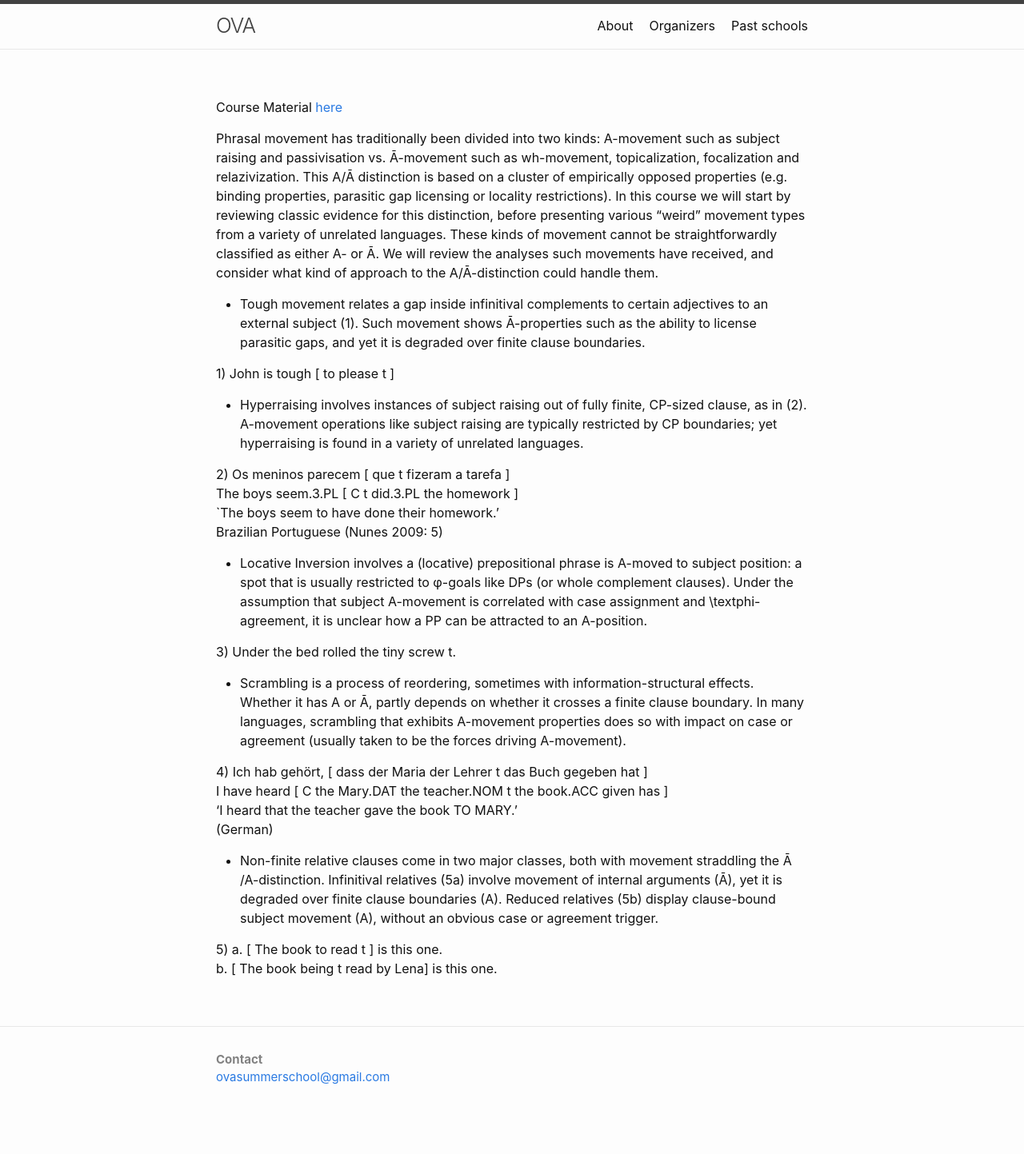
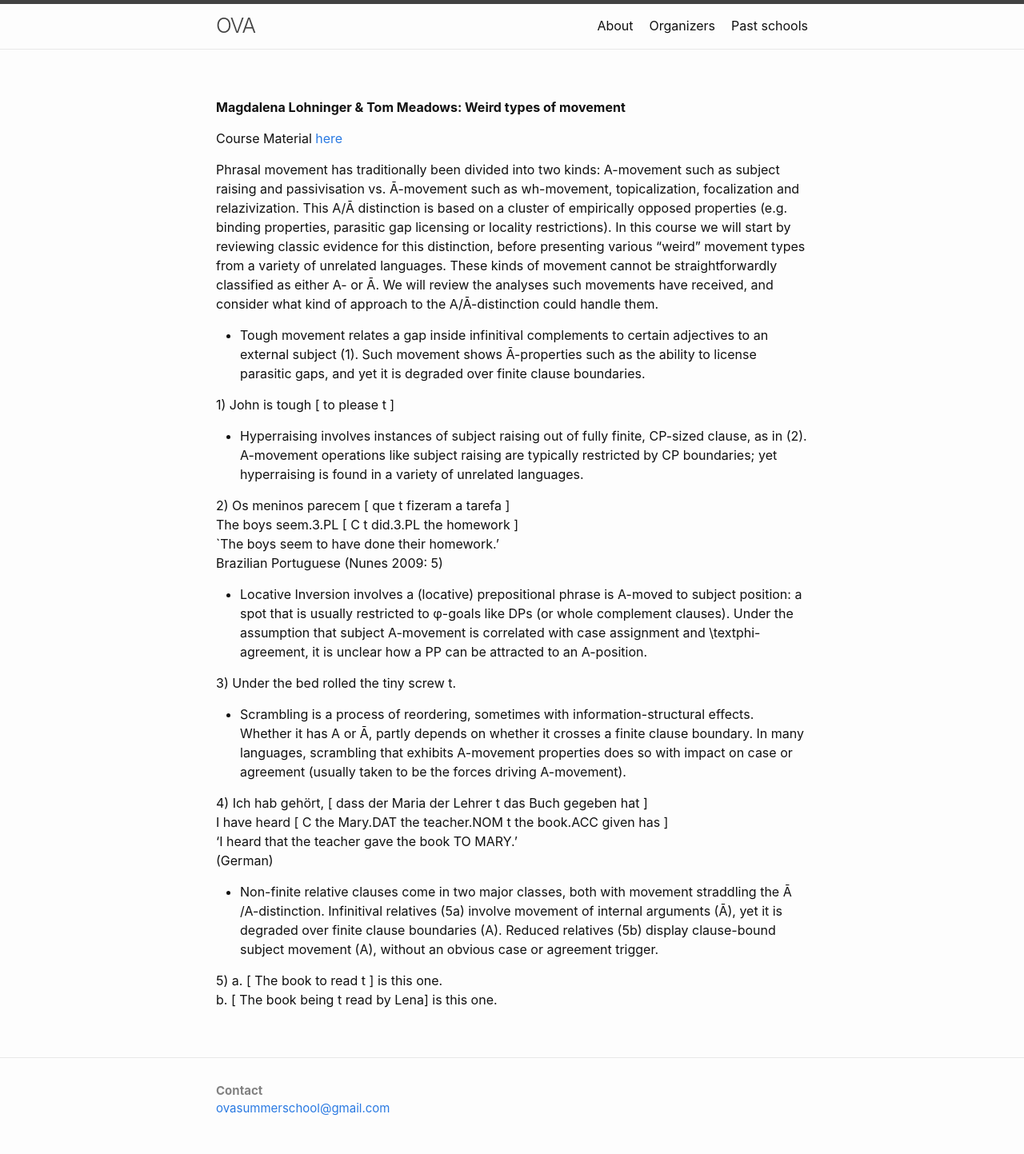
Before and after one commit to ovaschool/ovaschool.github.io, a Jekyll site: the page built from staticpages/oldprograms/zagreb2025-cs/lohningermeadows-weirdtypesofmovement.md, in a window 1280 px wide. Shown: the whole page at 80% size. Built offline with Jekyll 4.4.1, drawn with Linux system fonts in a browser that asks for light colours; our own code applies the rules of GitHub Pages for plain Markdown files; before the commit the page ends 1404 px from its top, so only the background shows below that.

Commit message:
Update lohningermeadows-weirdtypesofmovement.md

```diff
--- a/staticpages/oldprograms/zagreb2025-cs/lohningermeadows-weirdtypesofmovement.md
+++ b/staticpages/oldprograms/zagreb2025-cs/lohningermeadows-weirdtypesofmovement.md
@@ -4,6 +4,8 @@ permalink: /lohningermeadows/
 layout: page
 exclude: true
 ---
+**Magdalena Lohninger & Tom Meadows: Weird types of movement**<br/>
+
 Course Material [here](https://drive.google.com/drive/folders/1xeBgHLKUCsQsxUeh9W4zJM09k2BFRsIm?usp=drive_link)<br/>
 
 Phrasal movement has traditionally been divided into two kinds: A-movement such as subject raising and passivisation vs. Ā-movement such as wh-movement, topicalization, focalization and relazivization.
```
